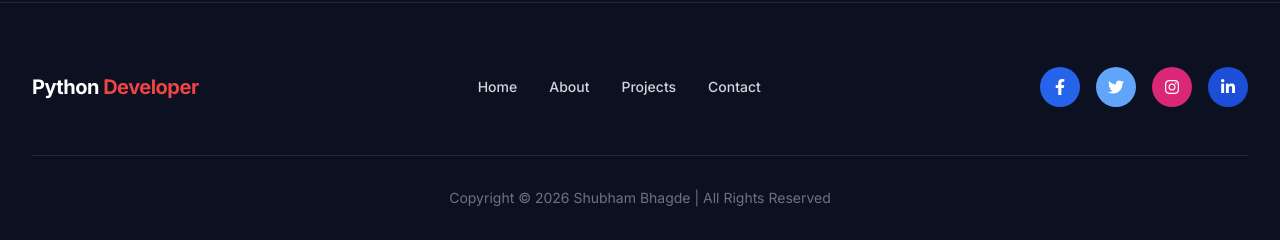
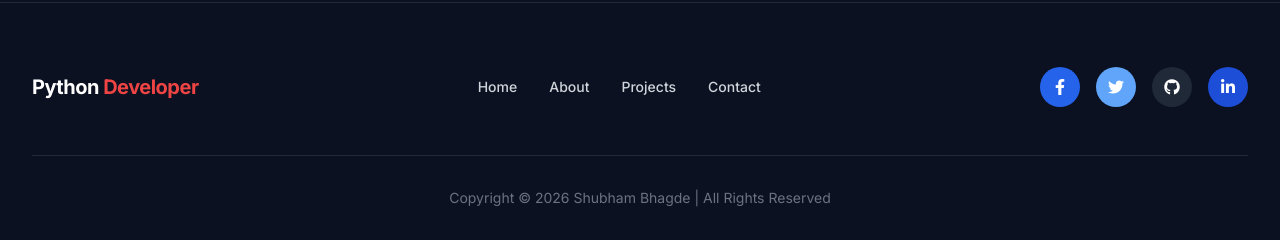
Before and after one commit to Shubh-0503/Shubham-Portfolio, a Django app: page / in a window 1280 px wide. Shown: the part 4415-4655 px from the top of the page. Run offline with Django 5.2, Linux system fonts and the light colour scheme; some libraries are stand-ins or nearby versions.

Commit message:
Update resume and project details

```diff
--- a/templates/home.html
+++ b/templates/home.html
@@ -280,7 +280,7 @@
                         Django ecosystem to stay updated and keep improving my development workflow.
                     </p>
                     <button type="button"
-                        onclick="window.open('https://drive.google.com/file/d/1HQxk8UbdMduPgcEnRAw3TPFMkAC3vJ4_/view?usp=drivesdk', '_blank')"
+                        onclick="window.open('https://drive.google.com/file/d/1JkhDh0t56mAke2ETpBQpZCzGO1rjcKRB/view?usp=drivesdk', '_blank')"
                         class="bg-gradient-primary hover:opacity-90 text-white font-medium py-3 px-6 rounded-lg shadow-lg transition-all flex items-center gap-2">
 
                         Download Resume
@@ -400,7 +400,7 @@
                 <div class="text-center mb-16">
                     <h2 class="text-3xl md:text-4xl font-bold text-white mb-4">Recent Projects</h2>
                     <p class="text-gray-400 max-w-2xl mx-auto">Here are some of the real-world projects I've built using
-                        the MERN stack.</p>
+                        the Django.</p>
                 </div>
                 <div class="grid grid-cols-1 md:grid-cols-2 gap-8">
                     <!-- Project 1 -->
@@ -593,10 +593,13 @@
                         href="#"><i class="fab fa-facebook-f"></i></a>
                     <a class="w-10 h-10 rounded-full bg-blue-400 flex items-center justify-center text-white hover:bg-blue-500 transition-colors"
                         href="#"><i class="fab fa-twitter"></i></a>
-                    <a class="w-10 h-10 rounded-full bg-pink-600 flex items-center justify-center text-white hover:bg-pink-700 transition-colors"
-                        href="#"><i class="fab fa-instagram"></i></a>
+                    <a class="w-10 h-10 rounded-full bg-gray-800 flex items-center justify-center text-white hover:bg-gray-700 transition-colors"
+                        href="https://github.com/Shubh-0503" target="_blank" rel="noopener noreferrer">
+                        <i class="fab fa-github"></i>
+                    </a>
                     <a class="w-10 h-10 rounded-full bg-blue-700 flex items-center justify-center text-white hover:bg-blue-800 transition-colors"
-                        href="https://www.linkedin.com/in/shubham-bhagde-1b959826a" target="_blank"><i class="fab fa-linkedin-in"></i></a>
+                        href="https://www.linkedin.com/in/shubham-bhagde-1b959826a" target="_blank"><i
+                            class="fab fa-linkedin-in"></i></a>
                 </div>
             </div>
             <div
```
Lines whose indentation alone changed are shown as unchanged.
